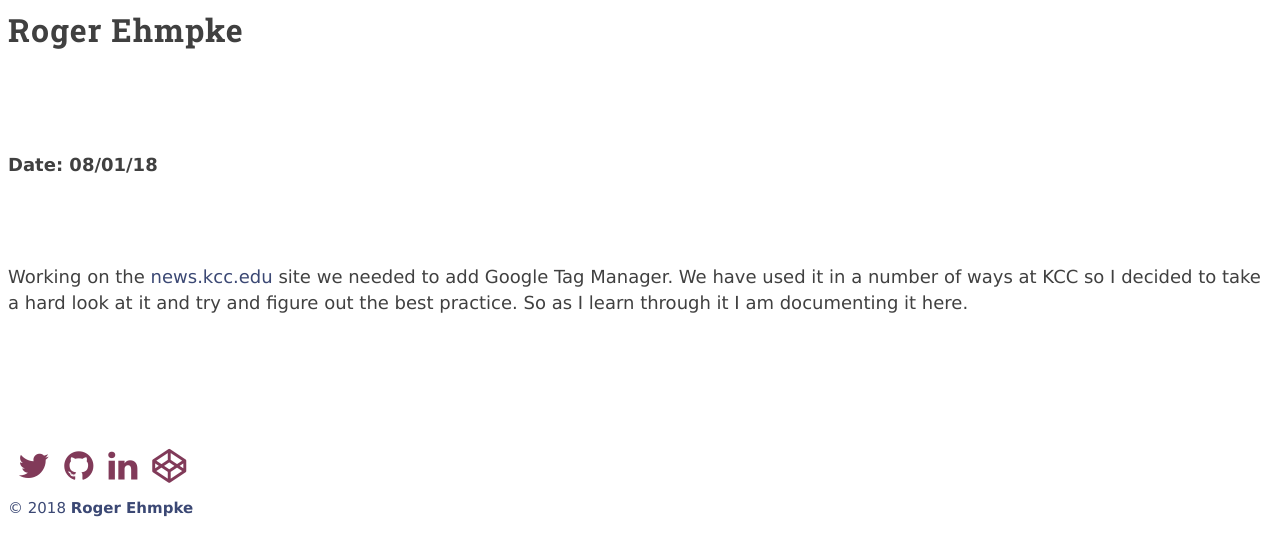
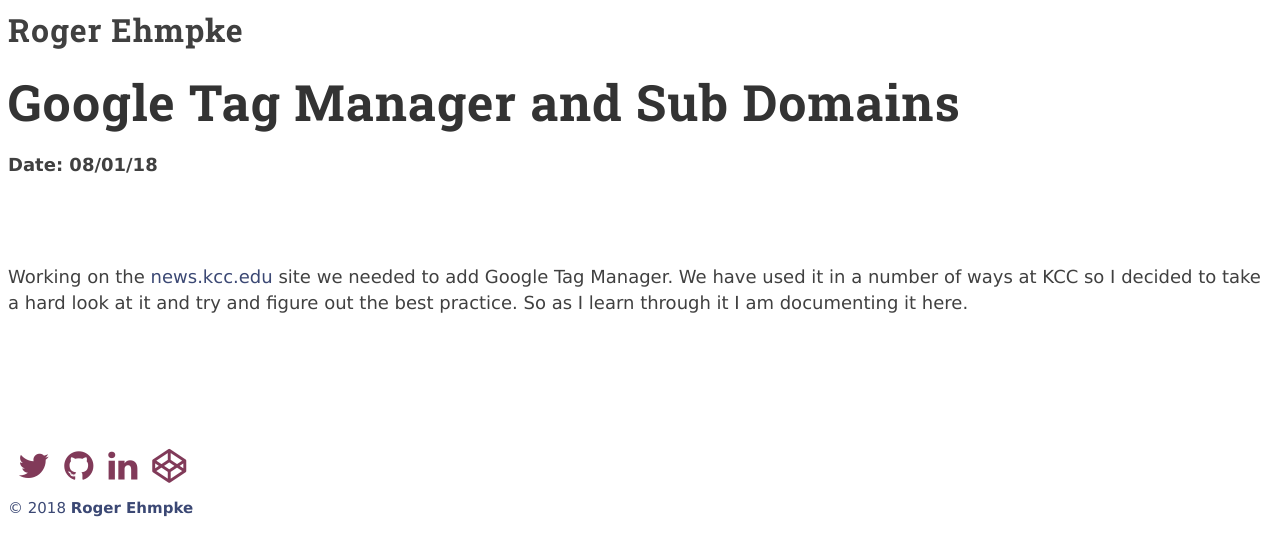
Before and after one commit to rehmpke/markdown, a Jekyll site: the page built from _posts/2018-08-18-google-tag-manager-and-sub-domains.md, in a window 1280 px wide. Shown: the top 556 px of the page. Built offline with Jekyll 4.4.1, drawn with Linux system fonts in a browser that asks for light colours; nearby versions of some CDN libraries.

Commit message:
attempt heading change

```diff
--- a/_layouts/post.html
+++ b/_layouts/post.html
@@ -6,7 +6,7 @@ layout: default
   <div class="container">
     <div class="row">
       <div class="col">
-        <h2>{{ page.title }}</h2>
+        <h2 class="section-heading" style="color:#333333;">{{ page.title }}</h2>
         <p><strong>Date: {{ page.date | date: "%m/%d/%y" }}</strong></p>
 
         {% if page.video_content == true %}
```
